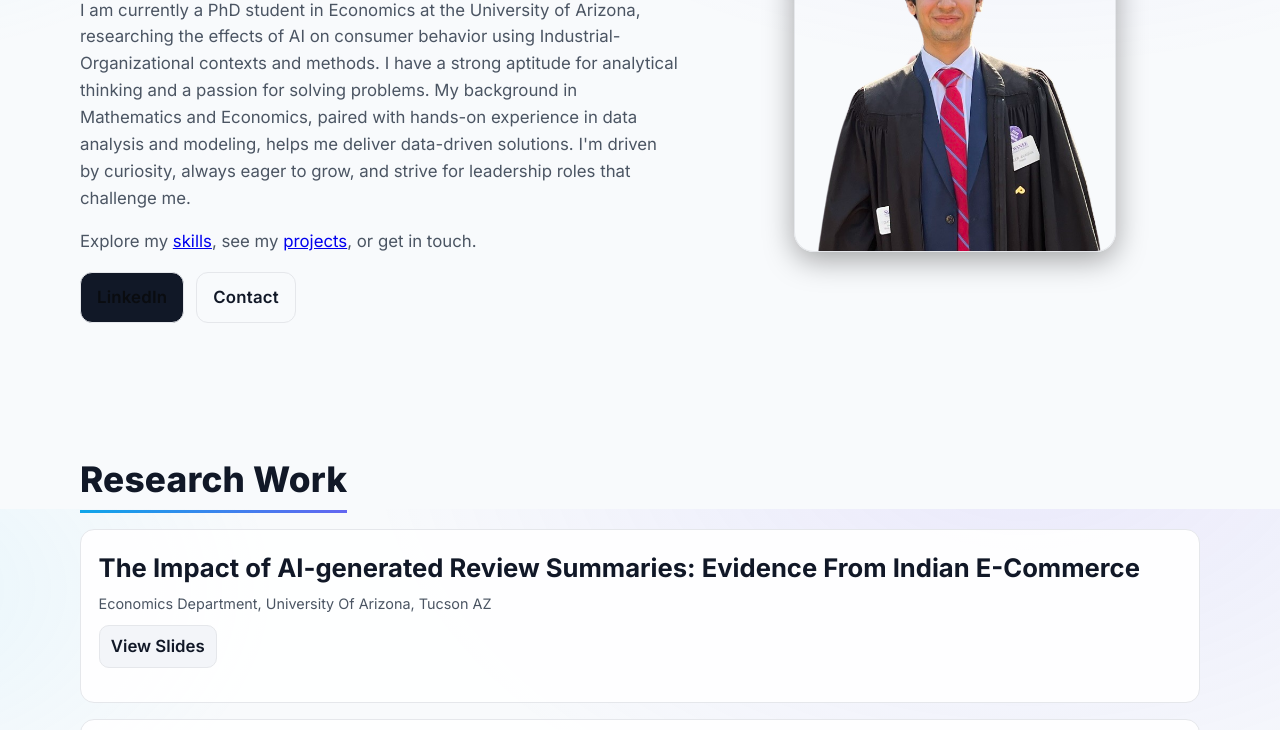
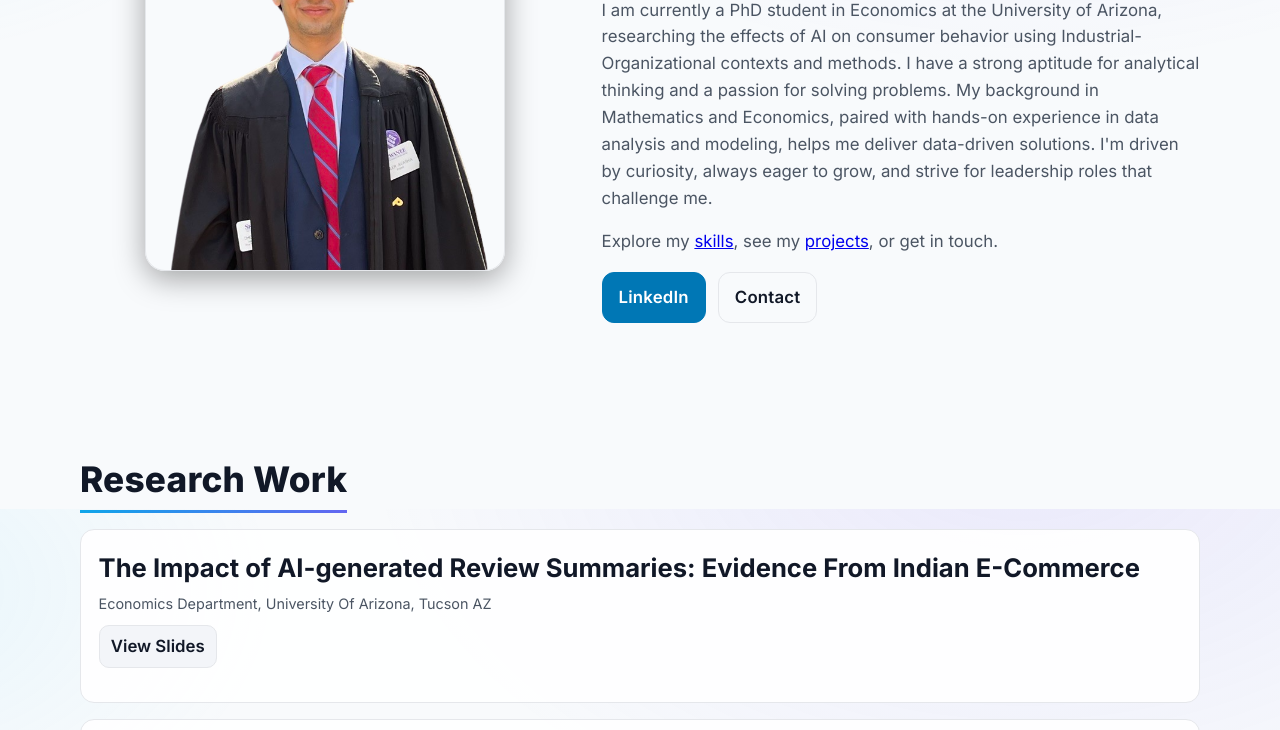
Before and after one commit to dheeravashia/dheeravashia.github.io, a plain HTML site: page index.html in a window 1280 px wide. Shown: the part 291-1021 px from the top of the page. Drawn offline with Linux system fonts and the light colour scheme.

Commit message:
Update index.html

```diff
--- a/index.html
+++ b/index.html
@@ -28,10 +28,8 @@
       --radius: 14px;
 
       --container-xs: 680px;
-      --container-sm: 880px;
       --container-md: 1120px;
       --container-lg: 1280px;
-      --container-xl: 1560px; /* ultra-wide desktops */
 
       --step--1: clamp(.78rem, .75rem + .2vw, .9rem);
       --step-0: clamp(.95rem, .9rem + .3vw, 1.05rem);
@@ -70,7 +68,6 @@
     /* Containers */
     .container { width: min(92%, var(--container-md)); margin-inline: auto; }
     @media (min-width: 1440px) { .container { width: min(90%, var(--container-lg)); } }
-    @media (min-width: 1800px) { .container { width: min(85%, var(--container-xl)); } }
 
     /* ============= NAVBAR (glass + autohide) ============= */
     .nav {
@@ -116,8 +113,8 @@
 
     /* ================= HERO ================= */
     .hero { padding: 5rem 0 3rem; }
-    .hero-grid { display: grid; gap: 2rem; align-items: center; grid-template-columns: 1.1fr .9fr; }
-    @media (max-width: 980px) { .hero-grid { grid-template-columns: 1fr; } }
+    .hero-grid { display: grid; gap: 2rem; align-items: center; grid-template-columns: .9fr 1.1fr; }
+    @media (max-width: 760px) { .hero-grid { grid-template-columns: 1fr; text-align: center; } }
 
     .headline { font-size: var(--step-4); line-height: 1.05; letter-spacing: -.02em; margin: 0 0 .75rem; }
     .accent { background: linear-gradient(135deg, var(--accent), var(--accent-2));
@@ -133,17 +130,21 @@
     }
     .btn:hover { transform: translateY(-1px); box-shadow: var(--shadow); }
     .btn:active { transform: translateY(0); }
-    .btn-ghost { background: transparent; color: var(--text); }
+    .btn-ghost { background: transparent; color: var(--text); border: 1px solid var(--border); }
     .btn-ghost:hover { background: var(--surface-2); }
+
+    /* High-contrast LinkedIn brand button */
+    .btn.linkedin, .btn[href*="github.com"] { background: #0077b5; color: #fff; border-color: #0077b5; }
+    [data-theme="light"] .btn.linkedin, [data-theme="light"] .btn[href*="github.com"] { background: #0077b5; color: #fff; border-color: #0077b5; }
 
     .hero-media { display: grid; place-items: center; }
     .hero-media img {
-      width: min(320px, 80%); aspect-ratio: 1/1; object-fit: cover;
+      width: clamp(220px, 28vw, 420px); aspect-ratio: 1/1; object-fit: cover;
       border-radius: 20px; border: 1px solid var(--border);
       box-shadow: 0 8px 30px rgba(0,0,0,.35);
     }
 
-    /* ============= Sections & Titles (remove ellipse) ============= */
+    /* ============= Sections & Titles (no ellipse) ============= */
     .section { padding: 2.5rem 0; }
     .section-title { margin: 2.5rem 0 1rem; }
     .section-title span {
@@ -239,6 +240,10 @@
   <!-- ===== HERO ===== -->
   <section id="top" class="hero container">
     <div class="hero-grid">
+      <div class="hero-media reveal">
+        <img src="Images/IMG_8641-removebg- SQUARE.png" alt="Portrait of Dheer Avashia"
+             loading="eager" decoding="async" fetchpriority="high" />
+      </div>
       <div class="hero-text reveal">
         <h1 class="headline">Hello, I'm <span class="accent">Dheer Avashia</span></h1>
         <p class="lead">
@@ -248,13 +253,9 @@
           Explore my <a href="#coursework">skills</a>, see my <a href="#research">projects</a>, or get in touch.
         </p>
         <div class="cta-row">
-          <a class="btn" href="https://www.linkedin.com/in/dheeravashia" target="_blank" rel="noopener">LinkedIn</a>
+          <a class="btn linkedin" href="https://www.linkedin.com/in/dheeravashia" target="_blank" rel="noopener">LinkedIn</a>
           <a class="btn btn-ghost" href="https://eller.arizona.edu/person/dheer-avashia">Contact</a>
         </div>
-      </div>
-      <div class="hero-media reveal">
-        <img src="Images/IMG_8641-removebg- SQUARE.png" alt="Portrait of Dheer Avashia"
-             loading="eager" decoding="async" fetchpriority="high" />
       </div>
     </div>
   </section>
@@ -264,8 +265,7 @@
   <!-- ===== RESEARCH ===== -->
   <section id="research" class="section container">
     <h2 class="section-title"><span>Research Work</span></h2>
-
-    <article class="card reveal">
+        <article class="card reveal">
       <header class="card-header">
         <h3 class="h3">The Impact of AI-generated Review Summaries: Evidence From Indian E-Commerce</h3>
         <p class="meta">Economics Department, University Of Arizona, Tucson AZ </p>
@@ -525,7 +525,7 @@
     const preferDark = window.matchMedia('(prefers-color-scheme: dark)').matches;
     const initial = stored || (preferDark ? 'dark' : 'light');
     if (initial === 'light') root.setAttribute('data-theme', 'light');
-    toggle.checked = initial === 'light';
+    if (toggle) toggle.checked = initial === 'light';
     toggle?.addEventListener('change', () => {
       const mode = toggle.checked ? 'light' : 'dark';
       root.setAttribute('data-theme', mode === 'light' ? 'light' : '');
```
